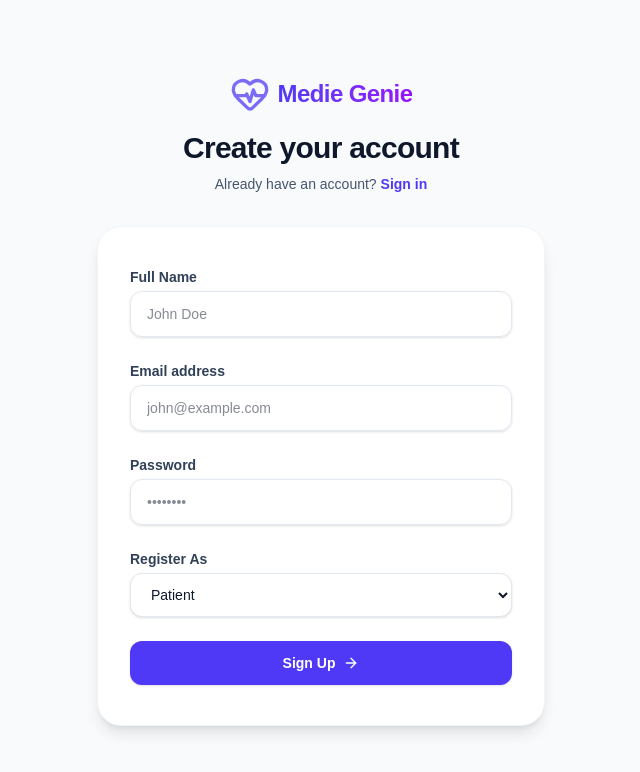
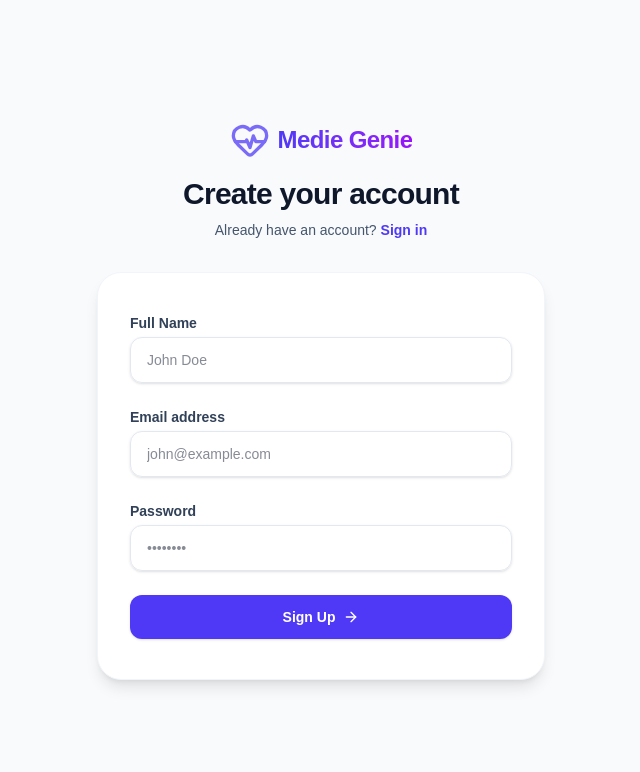
Before and after one commit to Varora-24/Medie-Genie, a Next.js app: page /signup in a window 1280 px wide. Shown: the top 772 px of the page, without its empty margins (319-959 px from the left). Built offline with nearby package versions, Linux system fonts and the light colour scheme.

Commit message:
security: remove role selection from signup, hardcode patient role

```diff
--- a/app/(auth)/signup/page.tsx
+++ b/app/(auth)/signup/page.tsx
@@ -124,29 +124,6 @@ export default function SignupPage() {
               )}
             </div>
 
-            {/* Role selection */}
-            <div>
-              <label htmlFor="role" className="block text-sm font-semibold text-slate-700">
-                Register As
-              </label>
-              <div className="mt-1">
-                <select
-                  id="role"
-                  name="role"
-                  required
-                  defaultValue="patient"
-                  className="block w-full rounded-xl border border-slate-200 px-4 py-3 text-slate-900 shadow-sm focus:border-indigo-500 focus:ring-indigo-500 sm:text-sm bg-white transition-all outline-none"
-                >
-                  <option value="patient">Patient</option>
-                  <option value="doctor">Medical Doctor</option>
-                  <option value="admin">Administrator</option>
-                </select>
-              </div>
-              {errors.role && (
-                <p className="mt-1 text-xs text-rose-600">{errors.role[0]}</p>
-              )}
-            </div>
-
             {/* Submit Button */}
             <div>
               <button
--- a/lib/auth-actions.ts
+++ b/lib/auth-actions.ts
@@ -10,9 +10,8 @@ export async function signUpAction(prevState: any, formData: FormData) {
   const name = formData.get('name') as string
   const email = formData.get('email') as string
   const password = formData.get('password') as string
-  const role = formData.get('role') as string
 
-  const validatedFields = SignupSchema.safeParse({ name, email, password, role })
+  const validatedFields = SignupSchema.safeParse({ name, email, password })
 
   if (!validatedFields.success) {
     return {
@@ -35,7 +34,7 @@ export async function signUpAction(prevState: any, formData: FormData) {
         name,
         email,
         password: hashedPassword,
-        role,
+        role: 'patient',
       },
     })
 
--- a/lib/auth-schemas.ts
+++ b/lib/auth-schemas.ts
@@ -9,5 +9,4 @@ export const SignupSchema = z.object({
   name: z.string().min(2, { message: 'Name must be at least 2 characters' }),
   email: z.string().email({ message: 'Invalid email address' }),
   password: z.string().min(6, { message: 'Password must be at least 6 characters' }),
-  role: z.enum(['patient', 'doctor', 'admin'], { message: 'Invalid role' }),
 })
```
